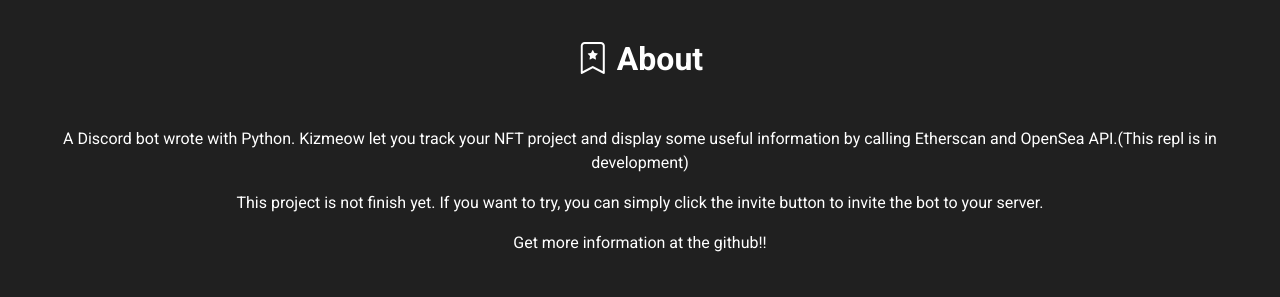
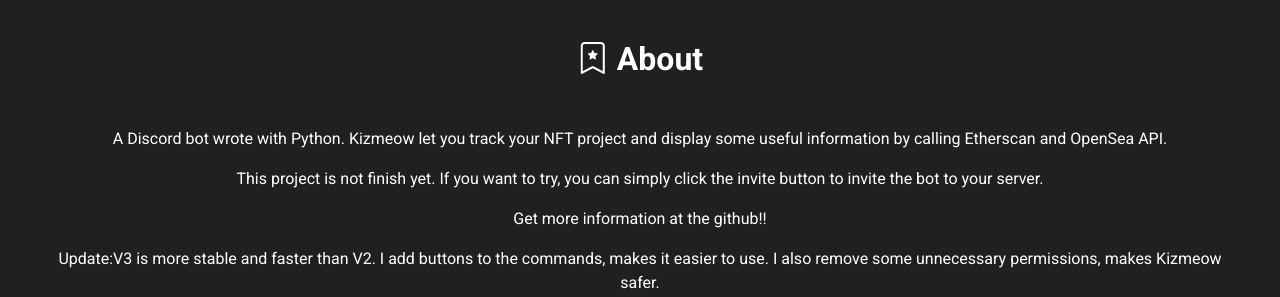
Before and after one commit to watercatuwu/kizmeow-nft-site, a plain HTML site: page index.html in a window 1280 px wide. Shown: the part 850-1147 px from the top of the page. Drawn offline with nearby package versions, Linux system fonts and the light colour scheme; a script that the page names is missing.

Commit message:
Update index.html

```diff
--- a/index.html
+++ b/index.html
@@ -46,9 +46,10 @@
         <br />
         <div id="about" class="my-5 mx-5">
           <h2 class="mb-5"><i class="bi bi-bookmark-star"></i> About</h2>
-          <p>A Discord bot wrote with Python. Kizmeow let you track your NFT project and display some useful information by calling Etherscan and OpenSea API.(This repl is in development)</p>
+          <p>A Discord bot wrote with Python. Kizmeow let you track your NFT project and display some useful information by calling Etherscan and OpenSea API.</p>
           <p>This project is not finish yet. If you want to try, you can simply click the invite button to invite the bot to your server.</p>
           <p>Get more information at the github!!</p>
+          <p>Update:V3 is more stable and faster than V2. I add buttons to the commands, makes it easier to use. I also remove some unnecessary permissions, makes Kizmeow safer.</p>
           <h3 class="my-5 mx-5"><i class="bi bi-github"></i> Github repo</h3>
           <a href="https://github.com/Xeift/Kizmeow-OpenSea-and-Etherscan-Discord-Bot"><img src="https://github-readme-stats.vercel.app/api/pin/?username=Xeift&repo=Kizmeow-OpenSea-and-Etherscan-Discord-Bot&title_color=fff&text_color=fff&bg_color=262626&hide_border=ture"></a>
         </div>
```
